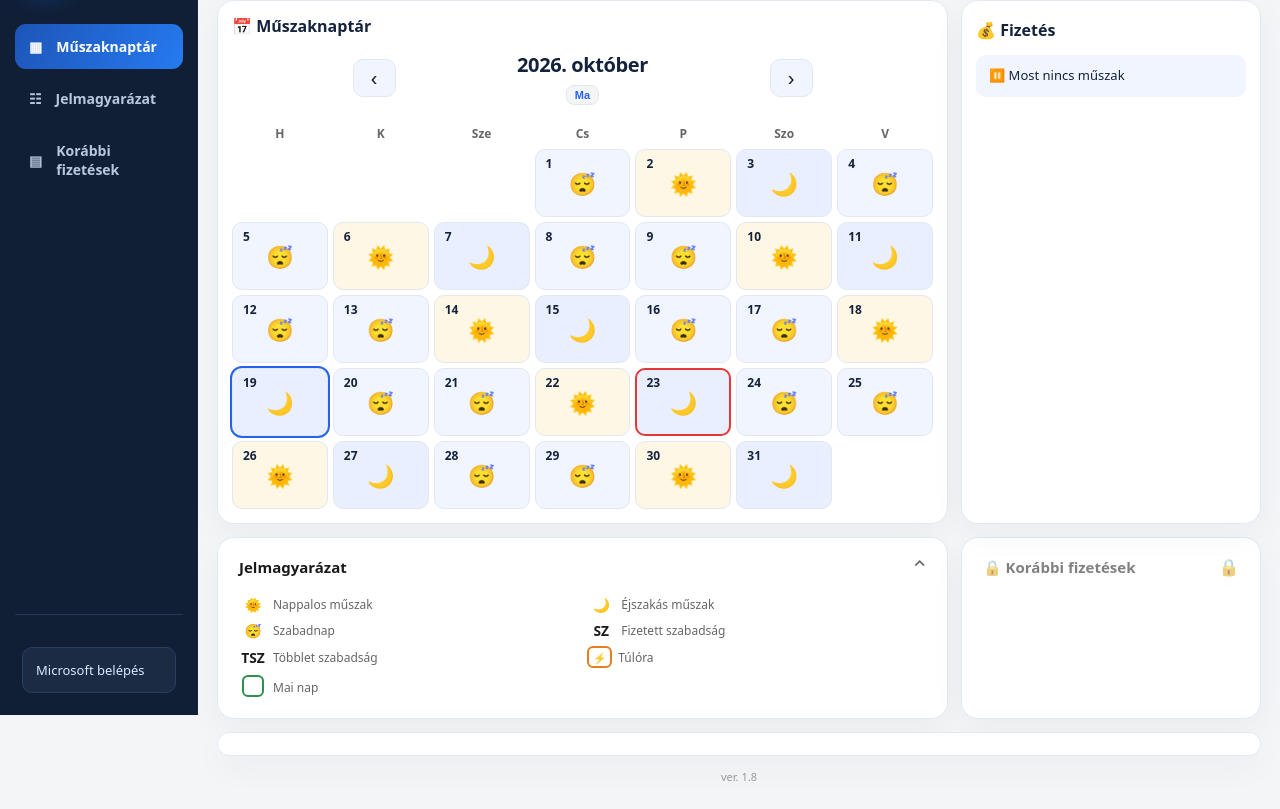
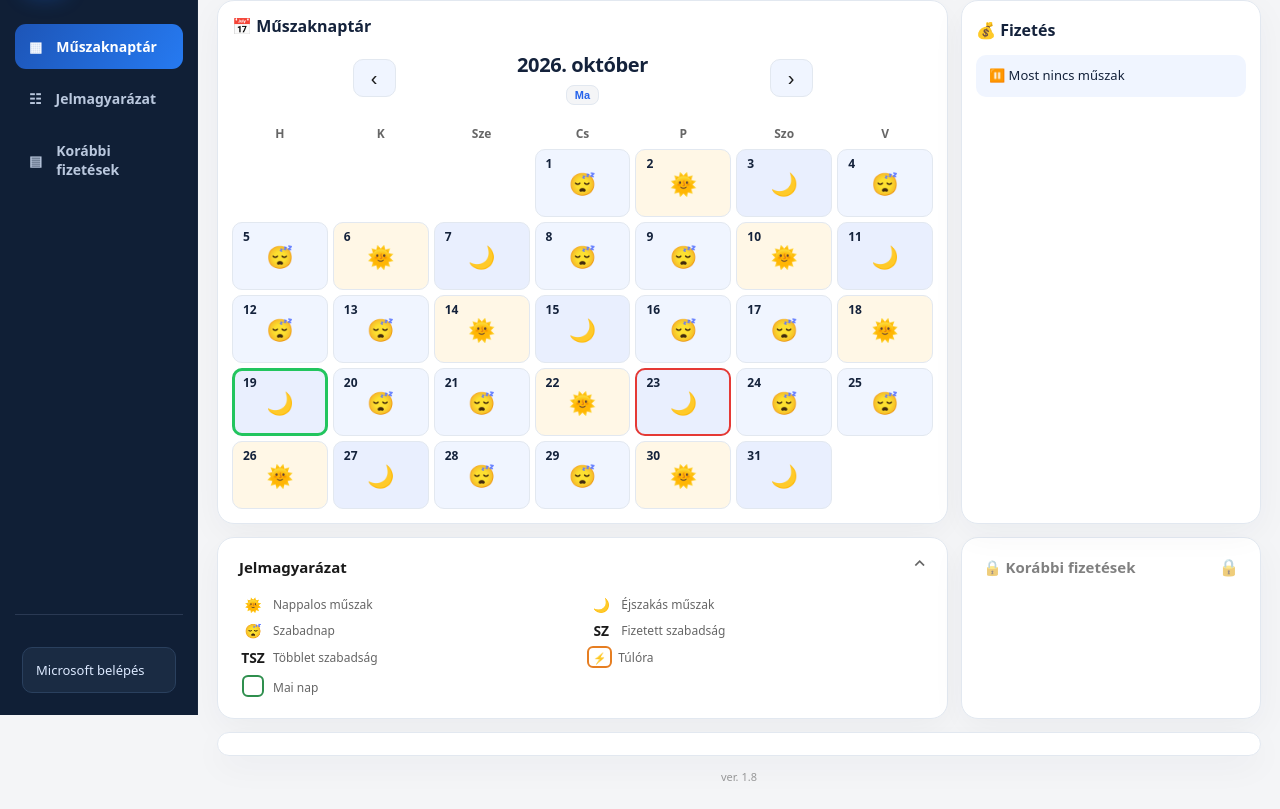
Before and after one commit to anewwayyan/fizu, a plain HTML site: page index.html in a window 1280 px wide. Shown: the part 85-894 px from the top of the page. Drawn offline with Linux system fonts and the light colour scheme; no server answers.

Commit message:
Update index.html

```diff
--- a/index.html
+++ b/index.html
@@ -207,8 +207,9 @@
 		color: #e67e22;
 	}
 
-	.nap-ma {
-		outline: 2px solid var(--accent);
+	.nap.nap-ma {
+		outline: 3px solid #22c55e;
+		outline-offset: -3px;
 		font-weight: bold;
 	}
 
@@ -1046,7 +1047,7 @@
         .nap-szabad { background: var(--desk-soft); }
         .nap-szabi { background: rgba(245,180,50,.17); }
         .nap-tsz { background: rgba(142,68,173,.12); }
-        .nap-ma { outline-color: var(--desk-blue); }
+        .nap.nap-ma { outline: 3px solid #22c55e; outline-offset: -3px; }
         /* A szem gomb a fejléc része, így nem takarja a fizetés összege. */
         .dashboard-pay .desktop-section-heading { align-items: center; }
         .dashboard-pay .desktop-section-heading small { margin-left: auto; }
```
